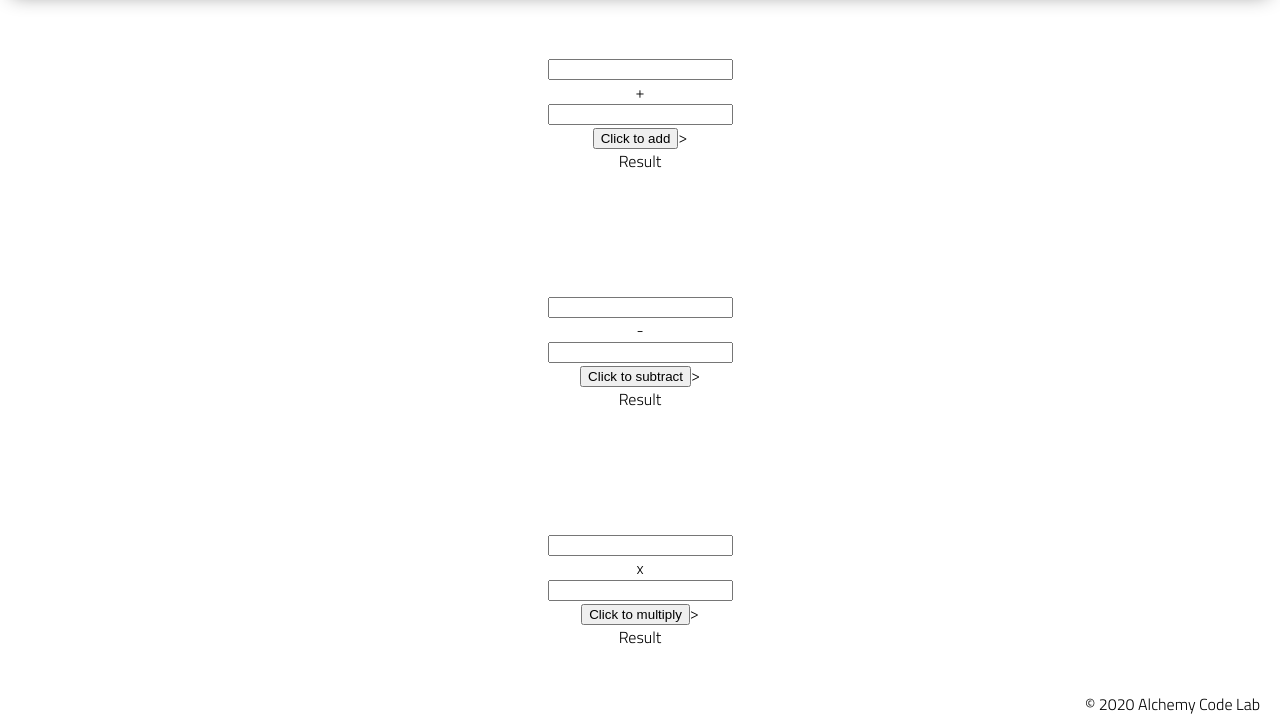
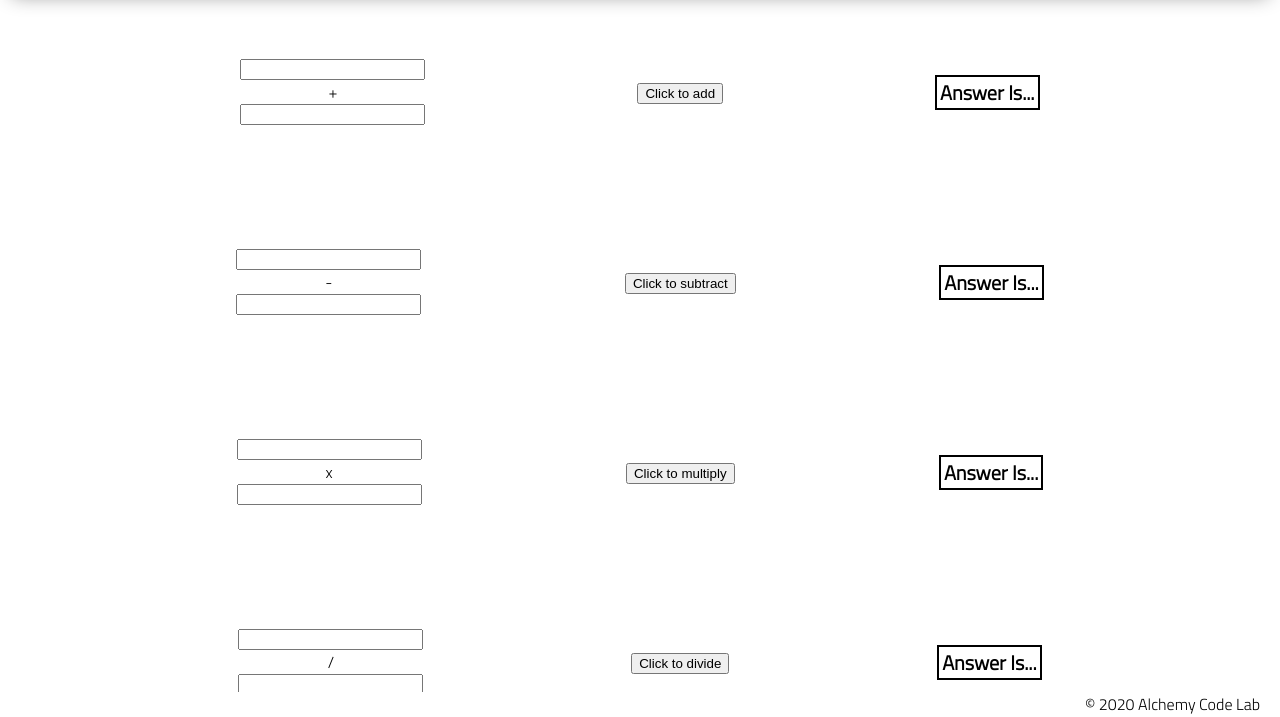
Before and after one commit to ShaneUP1/lab-03b-calculator, a plain HTML site: page index.html in a window 1280 px wide. Shown: the part 83-800 px from the top of the page. Drawn offline with Linux system fonts and the light colour scheme.

Commit message:
adds some formatting

```diff
--- a/app.js
+++ b/app.js
@@ -9,7 +9,7 @@ const addResult = document.getElementById('add-result');
 addButton.addEventListener('click', () => {
     const num1 = Number(addInput1.value);
     const num2 = Number(addInput2.value);
-    addResult.textContent = num1 + num2;
+    addResult.textContent= (num1 + num2).toFixed(3);
 })
 
 // Subtraction
@@ -22,7 +22,7 @@ const subResult = document.getElementById('sub-result');
 subButton.addEventListener('click', () => {
     const num1 = Number(subInput1.value);
     const num2 = Number(subInput2.value);
-    subResult.textContent = num1 - num2;
+    subResult.textContent = (num1 - num2).toFixed(3);
 })
 
 // Multiplication
@@ -35,7 +35,7 @@ const multResult = document.getElementById('mult-result');
 multButton.addEventListener('click', () => {
     const num1 = Number(multInput1.value);
     const num2 = Number(multInput2.value);
-    multResult.textContent = num1 * num2;
+    multResult.textContent = (num1 * num2).toFixed(3);
 })
 
 // Division
@@ -48,5 +48,5 @@ const divResult = document.getElementById('div-result');
 divButton.addEventListener('click', () => {
     const num1 = Number(divInput1.value);
     const num2 = Number(divInput2.value);
-    divResult.textContent = num1 / num2;
+    divResult.textContent = (num1 / num2).toFixed(3);
 })
--- a/index.html
+++ b/index.html
@@ -21,50 +21,59 @@
     <main>
     <!-- addition -->
         <section>
+            <div class="equations">
             <input id="add-input-1" />
             +
             <input id="add-input-2"/>
+            </div>
             <div>
-                <button id="add-button">Click to add</button>>
+                <button id="add-button">Click to add</button>
             </div>
-            <div id="add-result">
-                Result
+            <div id="add-result" class="result">
+                Answer Is...
             </div>
         </section>
     <!-- subraction -->
         <section>
+            <div class="equations">
             <input id="sub-input-1" />
             -
             <input id="sub-input-2"/>
+            </div>
             <div>
-                <button id="sub-button">Click to subtract</button>>
+                <button id="sub-button">Click to subtract</button>
             </div>
-            <div id="sub-result">
-                Result
+            <div id="sub-result" class="result">
+                Answer Is...
             </div>
         </section>
     <!-- mutliplication -->
         <section>
+            <div class="equations">
             <input id="mult-input-1" />
             x
              <input id="mult-input-2"/>
+            </div>
             <div>
-                <button id="mult-button">Click to multiply</button>>
+                <button id="mult-button">Click to multiply</button>
             </div>
-            <div id="mult-result">
-            Result
+            <div id="mult-result" class="result">
+                Answer Is...
              </div>
         </section>
     <!-- division -->
         <section>
+            <div class="equations">
             <input id="div-input-1" />
             /
             <input id="div-input-2"/>
+            </div>
             <div>
-                <button id="div-button">Click to divide</button>>
+                <button id="div-button">Click to divide</button>
             </div>
-            <div id="div-result">
-             Result
+            <div id="div-result" class="result">
+                Answer Is...
+            </div>
             </div>
         </section>
     </main>
--- a/styles/style.css
+++ b/styles/style.css
@@ -34,21 +34,45 @@ main {
     justify-content: center;
     align-items: center;
     margin-bottom: calc(var(--footer-height));
+
 }
+
 
 section {
     background-color: var(--color5);
     width: 1000px;
     max-width: 80%;
     display: flex;
-    flex-direction: column;
-    justify-content: center;
+    justify-content: space-around;
     align-items: center;
+    align-content: center;
     padding-top: var(--gutter);
     padding-bottom: var(--gutter);
     margin-top: var(--gutter);
     margin-bottom: var(--gutter);
     border: solid 2px var(--color1);
+}
+
+button {
+    margin-right: 15px;
+    text-align: center;
+
+}
+.equations {
+    display: flex;
+    flex-direction: column;
+    justify-content: center;
+    text-align: center;
+    padding-right: 15px;
+
+}
+
+.result {
+    font-size: 20px;
+    font-weight: bolder;
+    padding: 0px 3px 0px 3px;
+    border: 2px solid;
+    text-align: center;
 }
 
 header {
```
